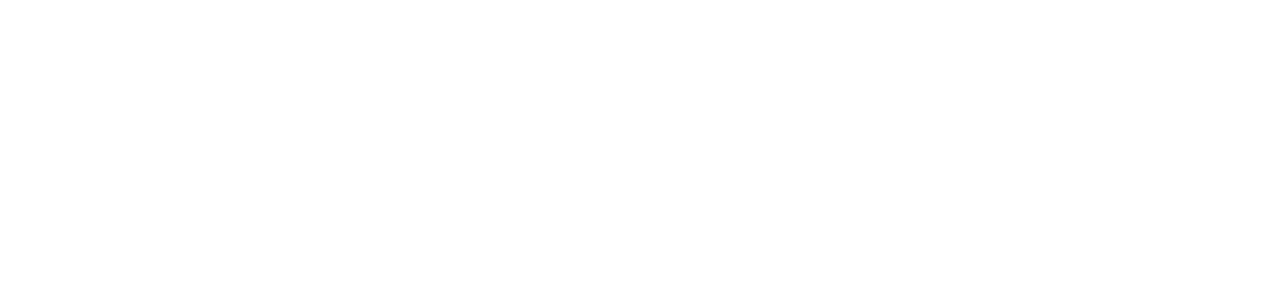
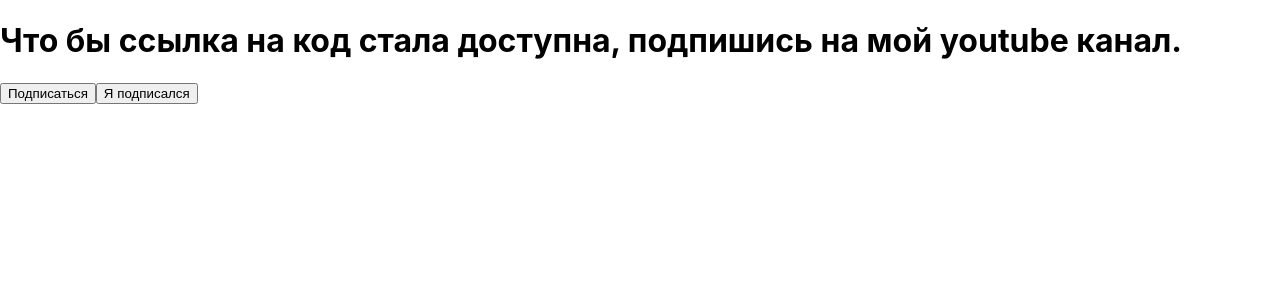
Before and after one commit to 1neye/CheckYtSubscription, a React (Create React App) app in the folder client/: page /Subscribe in a window 1280 px wide. Before the commit this address had no page. Shown: the top 300 px of the page. Built offline with nearby package versions, Linux system fonts and the light colour scheme; what gapi-script would draw is missing.

Commit message:
add app structure

```diff
--- a/client/package.json
+++ b/client/package.json
@@ -6,7 +6,6 @@
     "@testing-library/jest-dom": "^5.16.1",
     "@testing-library/react": "^12.1.2",
     "@testing-library/user-event": "^13.5.0",
-    "dotenv": "^10.0.0",
     "react": "^17.0.2",
     "react-dom": "^17.0.2",
     "react-router-dom": "^6.2.1",
--- a/client/public/index.html
+++ b/client/public/index.html
@@ -28,7 +28,9 @@
   </head>
   <body>
     <noscript>You need to enable JavaScript to run this app.</noscript>
-    <div id="root"></div>
+    <div id="root">
+
+    </div>
     <!--
       This HTML file is a template.
       If you open it directly in the browser, you will see an empty page.
@@ -40,4 +42,5 @@
       To create a production bundle, use `npm run build` or `yarn build`.
     -->
   </body>
+
 </html>
--- a/client/src/App.js
+++ b/client/src/App.js
@@ -3,19 +3,23 @@
 import React from 'react'
 import {Navigate, Route, Routes } from 'react-router-dom';
 import ContentPage from './components/ContentPage';
-import HomePage from './components/HomePage';
+import CathPage from './components/CathPage';
+import SubscribePage from './components/SubscribePage'
 
 
 function App (){
 
-  const [auth, setAuth] = React.useState(false);
-  console.log(auth)
+  const [auth, setAuth] = React.useState({
+    auth: false,
+    errorMsg: ''
+  });
 
   return (
 
 <>
 <Routes>
-  <Route path="/" element={<HomePage auth={auth} setAuth={setAuth}/>}/>
+  <Route path="/" element={<CathPage />}/>
+  <Route path="/Subscribe" element={<SubscribePage auth={auth} setAuth={setAuth} />}/>
   <Route path="/ContentPage" element={!auth ? <Navigate to='/'/> : <ContentPage/>}/>
 </Routes>
 
--- /dev/null
+++ b/client/src/components/CathPage.js
@@ -0,0 +1,18 @@
+import { useNavigate } from "react-router-dom";
+
+let CathPage = () => {
+
+    let navigate = useNavigate();
+
+    return (
+        <div>
+            <h1>Привет я вижу ты хочешь получить код.</h1>
+            <p>Забирай код ниже по кнопке</p>
+            <button onClick={() => {
+                navigate("/Subscribe", { replace: true });
+            }}>Получить код</button>
+        </div>
+    )
+}
+
+export default CathPage
--- a/client/src/components/Content.js
+++ b/client/src/components/Content.js
@@ -1,7 +1,11 @@
 let Content = ( ) => {
     return (
         <div>
-            Here is a content
+            <div>
+                <h1>Спасибо!</h1>
+                <p>Можете получить материалы, нажава по кнопке ниже.</p>
+                <button>Получить контент</button>
+            </div>
         </div>
     )
 }
--- a/client/src/components/ContentPage.js
+++ b/client/src/components/ContentPage.js
@@ -1,15 +1,10 @@
 import React from 'react'
-import { Link } from 'react-router-dom';
 import Content from './Content';
-import HomePage from './HomePage';
 
 const ContentPage = (props) => {
     return (
         <div>
             <Content />
-            {/* {
-                props.auth ? <Content /> : <Link to='/'>Вернуться на главную страницу</Link>
-            } */}
         </div>
     )
 }
--- a/client/src/components/HomePage.js
+++ /dev/null
@@ -1,35 +0,0 @@
-import { authenticate, loadClient, execute, checkSubscription } from '../scripts/YtAPi'
-import React from 'react'
-import { Navigate } from 'react-router-dom';
-import { Redirect } from 'react-router-dom'
-import { Link } from 'react-router-dom';
-import { useNavigate } from "react-router-dom";
-let HomePage = (props) => {
-
-    let navigate = useNavigate();
-
-    return (
-        <div>
-            <button onClick={async () => {
-                await authenticate().then(loadClient)
-                let res = await execute()
-                let pass = await checkSubscription(res)
-                console.log(pass)
-                if (pass) {
-                    props.setAuth(true)
-                    navigate("/ContentPage", { replace: true });
-                }
-
-            }}>authorize and load</button>
-            <button onClick={() => {
-                navigate("/success", { replace: true });
-            }
-            }>
-                New route
-            </button>
-
-        </div>
-    )
-}
-
-export default HomePage
--- /dev/null
+++ b/client/src/components/SubscribePage.js
@@ -0,0 +1,42 @@
+import { authenticate, loadClient, execute, checkSubscription } from '../scripts/YtAPi'
+import React from 'react'
+import { useNavigate } from "react-router-dom";
+
+let SubscribePage = (props) => {
+
+    let navigate = useNavigate();
+
+    let checkFunc = async () => {
+                await authenticate().then(loadClient)
+                let res = await execute()
+                let pass = await checkSubscription(res)
+                if (pass) {
+                    props.setAuth({
+                        auth: true,
+                        errorMsg: ''
+                    })
+                    navigate("/ContentPage", { replace: true });
+                } else {
+                    props.setAuth({
+                        auth: false,
+                        errorMsg: 'Подписка не оформлена'
+                    })
+                }
+    }
+
+    return (
+        <div>
+            <h1>Что бы ссылка на код стала доступна, подпишись на мой youtube канал.</h1>
+            <div>
+            <button onClick={() => {
+                window.open('https://www.youtube.com/channel/UCaR4U-N4qZIiwUOAPRMyvBw?sub_confirmation=1')
+            }}>Подписаться</button>
+            <button onClick={checkFunc}>Я подписался</button>
+            </div>
+
+            <div>{props.auth.errorMsg}</div>
+        </div>
+    )
+}
+
+export default SubscribePage
--- a/client/src/scripts/YtAPi.js
+++ b/client/src/scripts/YtAPi.js
@@ -1,6 +1,5 @@
 
 import { gapi } from 'gapi-script';
-// require('dotenv').config()
 
 export function authenticate () {
     return gapi.auth2.getAuthInstance()
@@ -21,7 +20,7 @@
       "part": [
         "snippet,contentDetails"
       ],
-      "forChannelId": "UC_x5XG1OV2P6uZZ5FSM9Ttw",
+      "forChannelId": "UCaR4U-N4qZIiwUOAPRMyvBw",
       "mine": true
     })
         .then(function(response) {
```
Also changed, not shown: 1 other file (tests, documents, lock files or other folders).
